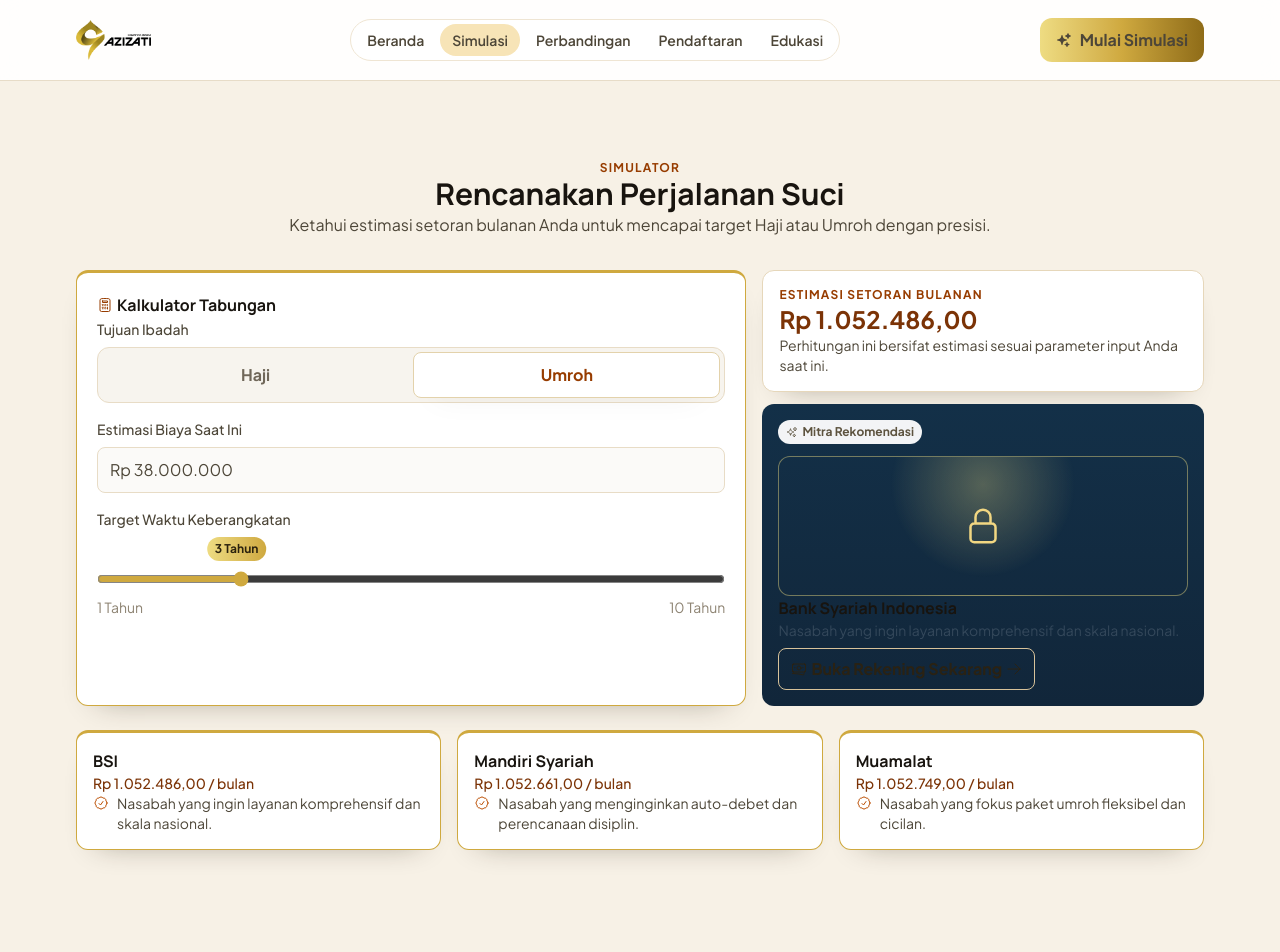
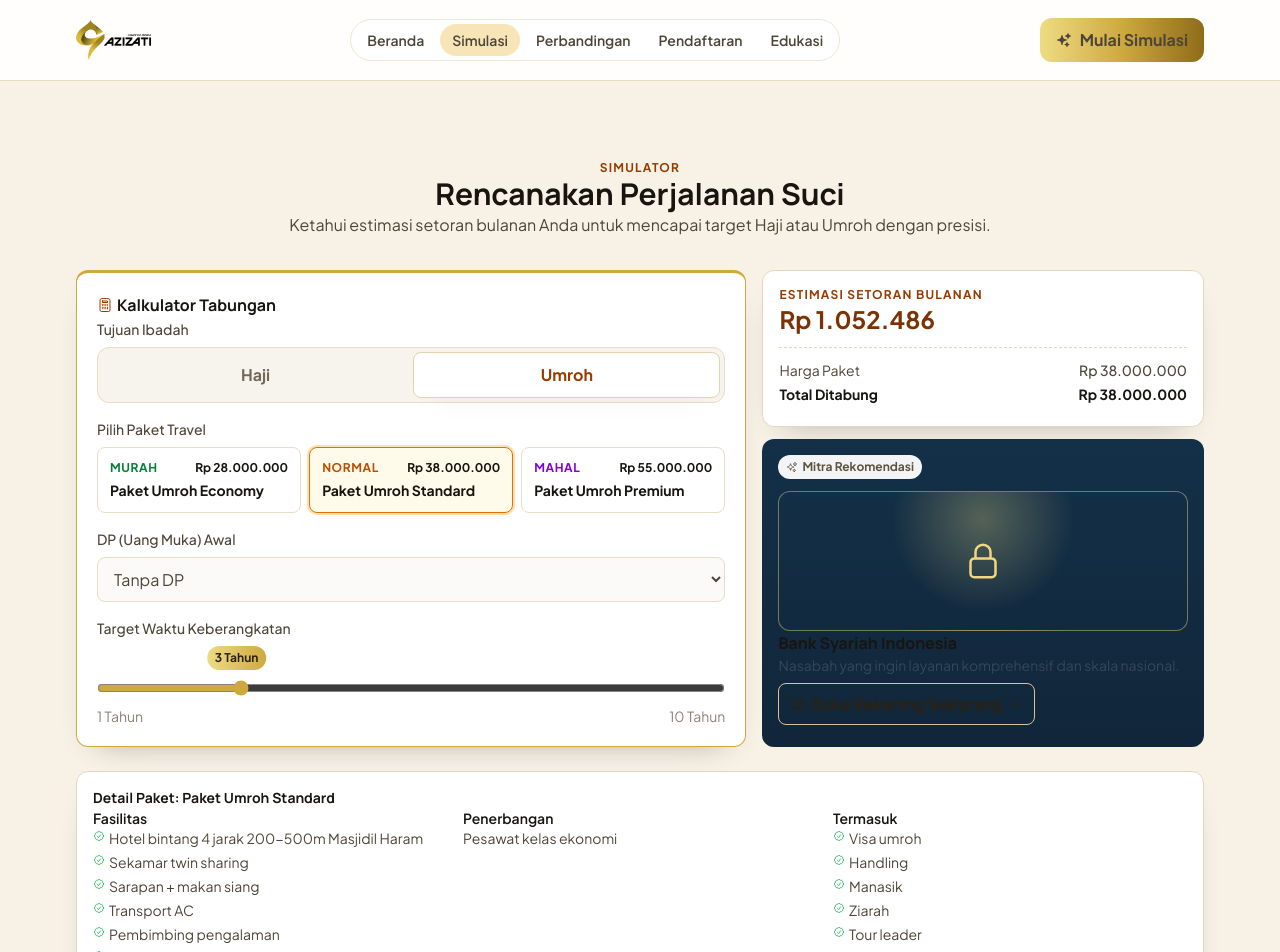
Before and after one commit to cfpages-alamcodevid/Azizati.id, a React (Vite) app: page /simulator in a window 1280 px wide. Shown: the top 952 px of the page. Built offline with nearby package versions, Linux system fonts and the light colour scheme.

Commit message:
tambah travel

```diff
--- a/src/data/banks.js
+++ b/src/data/banks.js
@@ -1,3 +1,100 @@
+export const travelPackages = {
+  umroh: [
+    {
+      id: "umroh-economy",
+      name: "Paket Umroh Economy",
+      category: "murah",
+      price: 28000000,
+      fasilitas: [
+        "Hotel bintang 3 jarak 500m-1km Masjidil Haram",
+        "Sekamar twin sharing",
+        "Sarapan pagi",
+        "Transport ACI",
+        "Pembimbing perjalanan",
+        "Grup berangkat minimal 25 orang",
+      ],
+      penerbangan: "Pesawat charter/ekonomi",
+      included: ["Visa umroh", "Handling", "Manasik"],
+    },
+    {
+      id: "umroh-standard",
+      name: "Paket Umroh Standard",
+      category: "normal",
+      price: 38000000,
+      fasilitas: [
+        "Hotel bintang 4 jarak 200-500m Masjidil Haram",
+        "Sekamar twin sharing",
+        "Sarapan + makan siang",
+        "Transport AC",
+        "Pembimbing pengalaman",
+        "Grup berangkat minimal 15 orang",
+      ],
+      penerbangan: "Pesawat kelas ekonomi",
+      included: ["Visa umroh", "Handling", "Manasik", "Ziarah", "Tour leader"],
+    },
+    {
+      id: "umroh-premium",
+      name: "Paket Umroh Premium",
+      category: "mahal",
+      price: 55000000,
+      fasilitas: [
+        "Hotel bintang 5 jarak <200m Masjidil Haram",
+        "Sekamar twin sharing/king bed",
+        "Full board (3x makan)",
+        "Transport private",
+        "Tour leader eksklusif",
+        "Private trip",
+      ],
+      penerbangan: "Pesawat kelas bisnis",
+      included: ["Visa umroh", "Handling", "Manasik", "Ziarah", "Tour leader", "Porter", "Makanan halal 24/7"],
+    },
+  ],
+  haji: [
+    {
+      id: "haji-economy",
+      name: "Paket Haji Economy",
+      category: "murah",
+      price: 45000000,
+      fasilitas: [
+        "Hotel bintang 3",
+        "Sekamar twin sharing",
+        "Transportasi grup",
+        "Pembimbing",
+      ],
+      penerbangan: "Pesawat kelas ekonomi",
+      included: ["Visa Haji", "Handling", "Manasik"],
+    },
+    {
+      id: "haji-standard",
+      name: "Paket Haji Standard",
+      category: "normal",
+      price: 56000000,
+      fasilitas: [
+        "Hotel bintang 4",
+        "Sekamar twin sharing",
+        "Transport AC",
+        "Tour leader",
+      ],
+      penerbangan: "Pesawat kelas ekonomi",
+      included: ["Visa Haji", "Handling", "Manasik", "Ziarah"],
+    },
+    {
+      id: "haji-premium",
+      name: "Paket Haji Premium",
+      category: "mahal",
+      price: 85000000,
+      fasilitas: [
+        "Hotel bintang 5",
+        "Suite/Sekamar premium",
+        "Transport private",
+        "Tour leader eksklusif",
+      ],
+      penerbangan: "Pesawat kelas bisnis",
+      included: ["Visa Haji", "Handling", "Manasik", "Ziarah", "Porter", "Layanan 24/7"],
+    },
+  ],
+};
+
 export const banks = [
   {
     id: "bsi",
@@ -29,8 +126,8 @@
   },
   {
     id: "mandiri-syariah",
-    name: "Mandiri Syariah",
-    shortName: "Mandiri Syariah",
+    name: "Mandiri Syedariah",
+    shortName: "Mandiri Syedariah",
     product: "Tabungan Mabrur",
     minSetoran: 100000,
     adminFee: 0,
@@ -39,8 +136,8 @@
   },
   {
     id: "bni-syariah",
-    name: "BNI Syariah",
-    shortName: "BNI Syariah",
+    name: "BNI Syedariah",
+    shortName: "BNI Syedariah",
     product: "Tabungan Baitullah iB Hasanah",
     minSetoran: 100000,
     adminFee: 0,
@@ -54,6 +151,17 @@
 ];
 
 export const costReference = {
-  haji: 56000000,
+  Haji: 56000000,
   umroh: 38000000,
 };
+
+export const dpOptions = [
+  { label: "Tanpa DP", value: 0 },
+  { label: "Rp 1.000.000", value: 1000000 },
+  { label: "Rp 2.500.000", value: 2500000 },
+  { label: "Rp 5.000.000", value: 5000000 },
+  { label: "Rp 7.500.000", value: 7500000 },
+  { label: "Rp 10.000.000", value: 10000000 },
+  { label: "Rp 15.000.000", value: 15000000 },
+  { label: "Rp 20.000.000", value: 20000000 },
+];
--- a/src/pages/SimulatorPage.jsx
+++ b/src/pages/SimulatorPage.jsx
@@ -8,44 +8,43 @@
   SparklesIcon,
 } from "@heroicons/react/24/outline";
 import SectionTitle from "../components/ui/SectionTitle";
-import { banks } from "../data/banks";
+import { banks, travelPackages, dpOptions } from "../data/banks";
 import { useSimulatorStore } from "../store/simulatorStore";
 
 const formatRupiah = (value) =>
   new Intl.NumberFormat("id-ID", {
     style: "currency",
     currency: "IDR",
+    maximumFractionDigits: 0,
   }).format(value);
-
-const formatCurrencyInput = (value) =>
-  `Rp ${new Intl.NumberFormat("id-ID").format(
-    Number.isFinite(value) ? value : 0
-  )}`;
-
-const parseCurrencyInput = (value) => {
-  const digits = value.replace(/[^\d]/g, "");
-  return digits ? Number(digits) : 0;
-};
 
 export default function SimulatorPage() {
   const {
     goalType,
     targetYears,
     totalCost,
+    packageId,
+    dpAmount,
     result,
     setGoalType,
     setTargetYears,
-    setTotalCost,
+    setPackageId,
+    setDpAmount,
     runSimulation,
   } = useSimulatorStore();
 
   useEffect(() => {
     runSimulation();
-  }, [goalType, targetYears, totalCost, runSimulation]);
+  }, [goalType, targetYears, totalCost, packageId, dpAmount, runSimulation]);
+
+  const packages = travelPackages[goalType] || [];
 
   const topRecommendation = result[0];
   const topBank = banks.find((entry) => entry.id === topRecommendation?.bankId);
   const rangeProgress = ((targetYears - 1) / 9) * 100;
+
+  const selectedPackage = packages.find((p) => p.id === packageId);
+  const effectiveCost = Math.max(totalCost - dpAmount, 0);
 
   return (
     <section className="py-20">
@@ -95,18 +94,58 @@
                 </div>
               </div>
 
-              <label className="block">
-                <span className="block text-sm font-medium text-text-body mb-2">
-                  Estimasi Biaya Saat Ini
-                </span>
-                <input
-                  type="text"
-                  inputMode="numeric"
-                  value={formatCurrencyInput(totalCost)}
-                  onChange={(e) => setTotalCost(parseCurrencyInput(e.target.value))}
-                  className="w-full border border-[#e8dcc6] rounded-lg px-3 py-2.5 bg-[#fbfaf8] focus:outline-none focus:ring-2 focus:ring-amber-500/30 focus:border-amber-600"
-                />
-              </label>
+              <div>
+                <label className="block text-sm font-medium text-text-body mb-2">
+                  Pilih Paket Travel
+                </label>
+                <div className="grid grid-cols-2 md:grid-cols-3 gap-2">
+                  {packages.map((pkg) => (
+                    <button
+                      key={pkg.id}
+                      type="button"
+                      onClick={() => setPackageId(pkg.id)}
+                      className={`p-3 rounded-lg border text-left transition-all ${
+                        packageId === pkg.id
+                          ? "bg-amber-50 border-amber-600 ring-2 ring-amber-500/30"
+                          : "bg-white border-[#e8dcc6] hover:border-amber-400"
+                      }`}
+                    >
+                      <div className="flex items-center justify-between mb-1">
+                        <span className={`text-xs font-bold uppercase tracking-wider ${
+                          pkg.category === "murah" ? "text-green-700" :
+                          pkg.category === "normal" ? "text-amber-700" :
+                          "text-purple-700"
+                        }`}>
+                          {pkg.category}
+                        </span>
+                        <span className="text-xs font-bold text-text-heading">
+                          {formatRupiah(pkg.price)}
+                        </span>
+                      </div>
+                      <p className="text-sm font-bold text-text-heading line-clamp-2">
+                        {pkg.name}
+                      </p>
+                    </button>
+                  ))}
+                </div>
+              </div>
+
+              <div>
+                <label className="block text-sm font-medium text-text-body mb-2">
+                  DP (Uang Muka) Awal
+                </label>
+                <select
+                  value={dpAmount}
+                  onChange={(e) => setDpAmount(Number(e.target.value))}
+                  className="w-full border border-[#e8dcc6] rounded-lg px-3 py-2.5 bg-[#fbfaf8] focus:outline-none focus:ring-2 focus:ring-amber-500/30"
+                >
+                  {dpOptions.map((option) => (
+                    <option key={option.value} value={option.value}>
+                      {option.label}
+                    </option>
+                  ))}
+                </select>
+              </div>
 
               <div>
                 <label className="block text-sm font-medium text-text-body mb-2">
@@ -146,10 +185,22 @@
                   ? formatRupiah(topRecommendation.monthlyContribution)
                   : "Rp 0"}
               </p>
-              <p className="text-sm text-text-body mt-1">
-                Perhitungan ini bersifat estimasi sesuai parameter input Anda
-                saat ini.
-              </p>
+              <div className="mt-3 pt-3 border-t border-dashed border-[#e5d6b6] grid gap-1 text-sm">
+                <div className="flex justify-between">
+                  <span className="text-text-body">Harga Paket</span>
+                  <span className="font-medium">{formatRupiah(totalCost)}</span>
+                </div>
+                {dpAmount > 0 && (
+                  <div className="flex justify-between text-green-700">
+                    <span>DP (dibayar diawal)</span>
+                    <span className="font-medium">-{formatRupiah(dpAmount)}</span>
+                  </div>
+                )}
+                <div className="flex justify-between font-bold text-text-heading">
+                  <span>Total Ditabung</span>
+                  <span>{formatRupiah(effectiveCost)}</span>
+                </div>
+              </div>
             </article>
 
             <article className="bg-gradient-to-b from-[#133048] to-[#11263a] rounded-xl p-4">
@@ -179,6 +230,42 @@
           </div>
         </div>
 
+        {selectedPackage && (
+          <article className="mt-6 bg-white border border-[#e6d7ba] rounded-xl p-4 shadow-soft">
+            <h4 className="text-sm font-bold text-text-heading mb-3">
+              Detail Paket: {selectedPackage.name}
+            </h4>
+            <div className="grid grid-cols-1 md:grid-cols-3 gap-4 text-sm">
+              <div>
+                <p className="font-semibold text-text-heading mb-1">Fasilitas</p>
+                <ul className="grid gap-1 text-text-body">
+                  {selectedPackage.fasilitas.map((item, i) => (
+                    <li key={i} className="inline-flex items-start gap-1">
+                      <CheckBadgeIcon className="w-3 h-3 text-green-600 mt-0.5 flex-shrink-0" />
+                      {item}
+                    </li>
+                  ))}
+                </ul>
+              </div>
+              <div>
+                <p className="font-semibold text-text-heading mb-1">Penerbangan</p>
+                <p className="text-text-body">{selectedPackage.penerbangan}</p>
+              </div>
+              <div>
+                <p className="font-semibold text-text-heading mb-1">Termasuk</p>
+                <ul className="grid gap-1 text-text-body">
+                  {selectedPackage.included.map((item, i) => (
+                    <li key={i} className="inline-flex items-start gap-1">
+                      <CheckBadgeIcon className="w-3 h-3 text-green-600 mt-0.5 flex-shrink-0" />
+                      {item}
+                    </li>
+                  ))}
+                </ul>
+              </div>
+            </div>
+          </article>
+        )}
+
         <div className="grid grid-cols-1 md:grid-cols-3 gap-4 mt-6">
           {result.slice(0, 3).map((item) => {
             const bank = banks.find((entry) => entry.id === item.bankId);
--- a/src/store/simulatorStore.js
+++ b/src/store/simulatorStore.js
@@ -1,11 +1,17 @@
 import { create } from "zustand";
-import { banks, costReference } from "../data/banks";
+import { banks, travelPackages, costReference } from "../data/banks";
 
 const growthRateByBank = {
   bsi: 0.035,
   muamalat: 0.032,
   "mandiri-syariah": 0.033,
   "bni-syariah": 0.031,
+};
+
+const getPackagePrice = (goalType, packageId) => {
+  const packages = travelPackages[goalType] || [];
+  const pkg = packages.find((p) => p.id === packageId);
+  return pkg?.price || costReference[goalType] || 0;
 };
 
 const calculateRecommendation = ({ goalType, targetYears, totalCost }) => {
@@ -32,21 +38,39 @@
     }));
 };
 
+const defaultPackages = travelPackages.umroh || [];
+const defaultPackageId = defaultPackages[1]?.id || "umroh-standard";
+const defaultPrice = defaultPackages.find((p) => p.id === defaultPackageId)?.price || costReference.umroh;
+
 export const useSimulatorStore = create((set, get) => ({
   goalType: "umroh",
   targetYears: 3,
-  totalCost: costReference.umroh,
+  totalCost: defaultPrice,
+  packageId: defaultPackageId,
+  dpAmount: 0,
   result: [],
-  setGoalType: (goalType) =>
+  setGoalType: (goalType) => {
+    const packages = travelPackages[goalType] || [];
+    const defaultPkg = packages[1]?.id || packages[0]?.id;
+    const defaultPrice = packages.find((p) => p.id === defaultPkg)?.price || costReference[goalType] || 0;
     set({
       goalType,
-      totalCost: costReference[goalType],
-    }),
+      packageId: defaultPkg,
+      totalCost: defaultPrice,
+      dpAmount: 0,
+    });
+  },
   setTargetYears: (targetYears) => set({ targetYears }),
   setTotalCost: (totalCost) => set({ totalCost }),
+  setPackageId: (packageId) => {
+    const price = getPackagePrice(get().goalType, packageId);
+    set({ packageId, totalCost: price });
+  },
+  setDpAmount: (dpAmount) => set({ dpAmount }),
   runSimulation: () => {
-    const { goalType, targetYears, totalCost } = get();
-    const result = calculateRecommendation({ goalType, targetYears, totalCost });
+    const { goalType, targetYears, totalCost, dpAmount } = get();
+    const effectiveCost = Math.max(totalCost - dpAmount, 0);
+    const result = calculateRecommendation({ goalType, targetYears, totalCost: effectiveCost });
     set({ result });
   },
 }));
```
